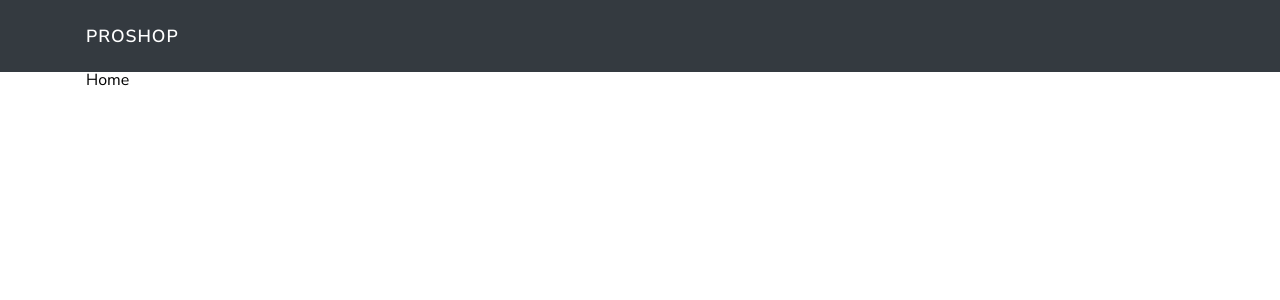
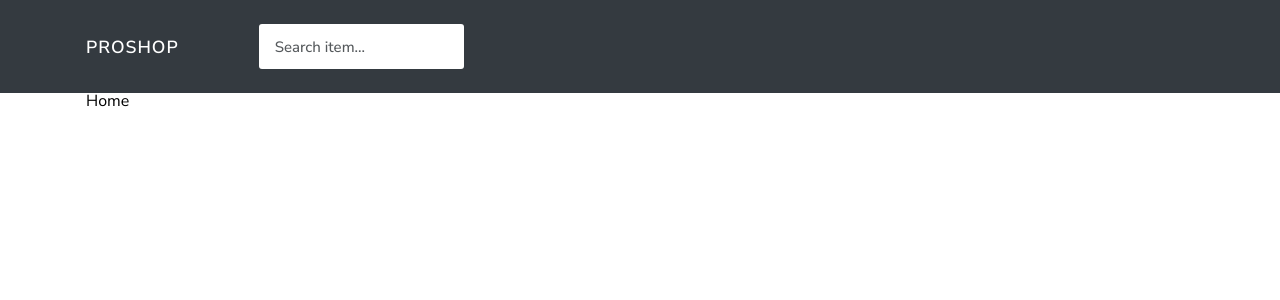
Before and after one commit to gigaamiridze/proshop, a React (Vite) app in the folder client/: page / in a window 1280 px wide. Shown: the top 300 px of the page. Built offline with nearby package versions, Linux system fonts and the light colour scheme.

Commit message:
[Client] Added search form and input

```diff
--- a/client/src/components/Header.tsx
+++ b/client/src/components/Header.tsx
@@ -1,5 +1,5 @@
 import { Link } from 'react-router-dom';
-import { HeaderContainer, Container, FlexBox } from '../styles';
+import { HeaderContainer, Container, FlexBox, SearchForm, SearchInput } from '../styles';
 import { PageRoutes } from '../constants';
 import { Heading } from '../components';
 
@@ -8,6 +8,7 @@ function Header() {
     <HeaderContainer>
       <Container>
         <FlexBox alignItems='center' justifyContent='space-between'>
+          <FlexBox alignItems='center' columnGap={80}>
             <Link to={PageRoutes.ROOT}>
               <Heading
                 title='proshop'
@@ -18,6 +19,10 @@ function Header() {
                 letterSpacing={1}
               />
             </Link>
+            <SearchForm as='form' alignItems='center' columnGap={8}>
+              <SearchInput id='search' name='search' placeholder='Search item...' />
+            </SearchForm>
+          </FlexBox>
         </FlexBox>
       </Container>
     </HeaderContainer>
--- /dev/null
+++ b/client/src/styles/components/header/Search.ts
@@ -0,0 +1,26 @@
+import styled, { css } from 'styled-components';
+import FlexBox from '../shared/FlexBox';
+
+export const SearchForm = styled(FlexBox)`
+  height: 45px;
+`;
+
+export const SearchInput = styled.input`
+  ${({ theme }) => css`
+    background-color: ${theme.colors.white};
+    color: ${theme.colors.davyGray};
+    font-family: ${theme.fonts.nunito};
+  `}
+  width: 205px;
+  height: 100%;
+  padding: 0 16px;
+  border-radius: 3px;
+  border: none;
+  outline: none;
+  font-size: 15px;
+  font-weight: 500;
+
+  &::placeholder {
+    color: ${({ theme }) => theme.colors.davyGray};
+  }
+`;
--- a/client/src/styles/index.ts
+++ b/client/src/styles/index.ts
@@ -1,5 +1,6 @@
 // Header Components
 export { default as HeaderContainer } from './components/header/HeaderContainer';
+export * from './components/header/Search';
 
 // Shared Components
 export { default as HeadingStyled } from './components/shared/HeadingStyled';
```
Lines whose indentation alone changed are shown as unchanged.
